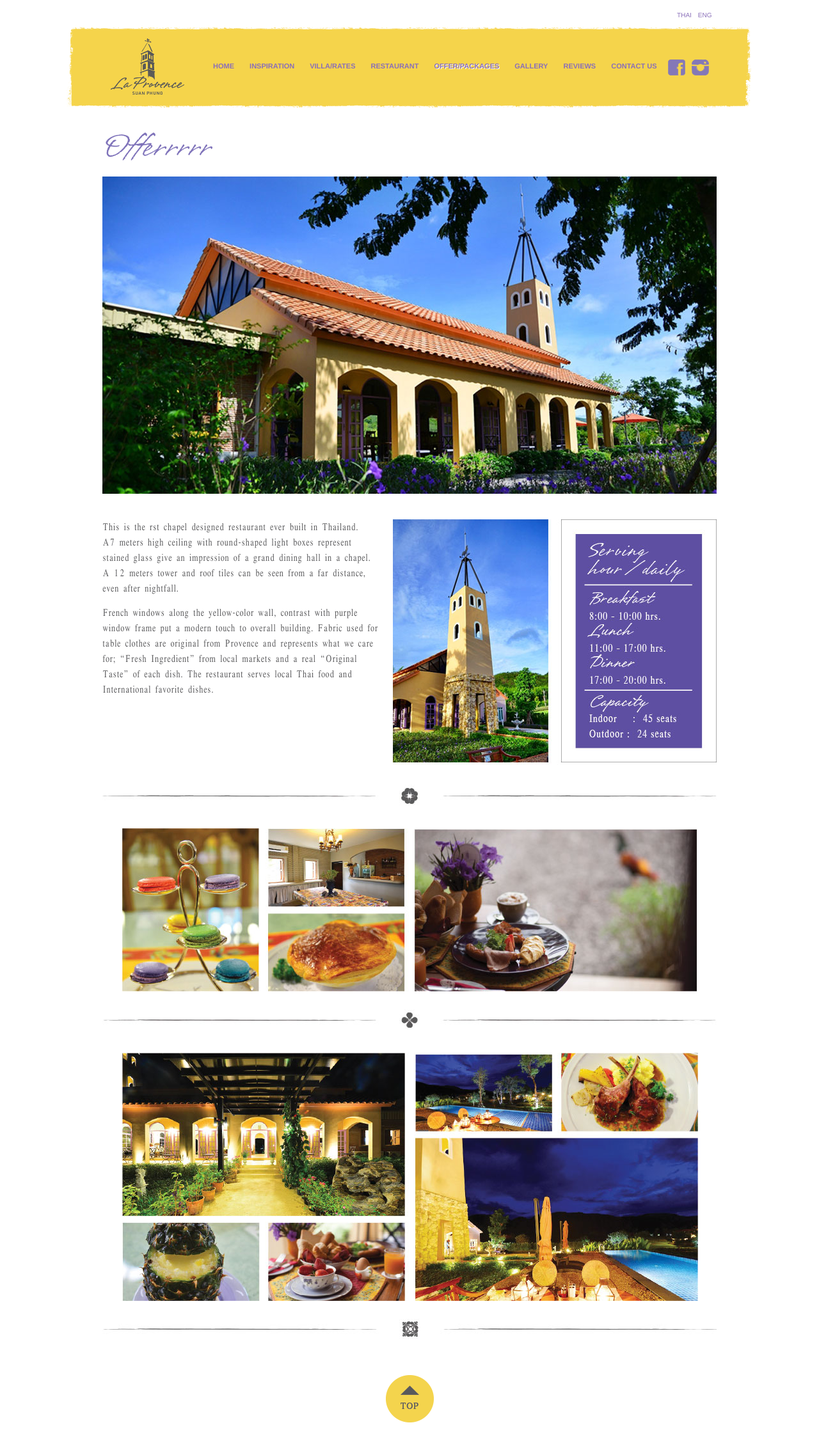
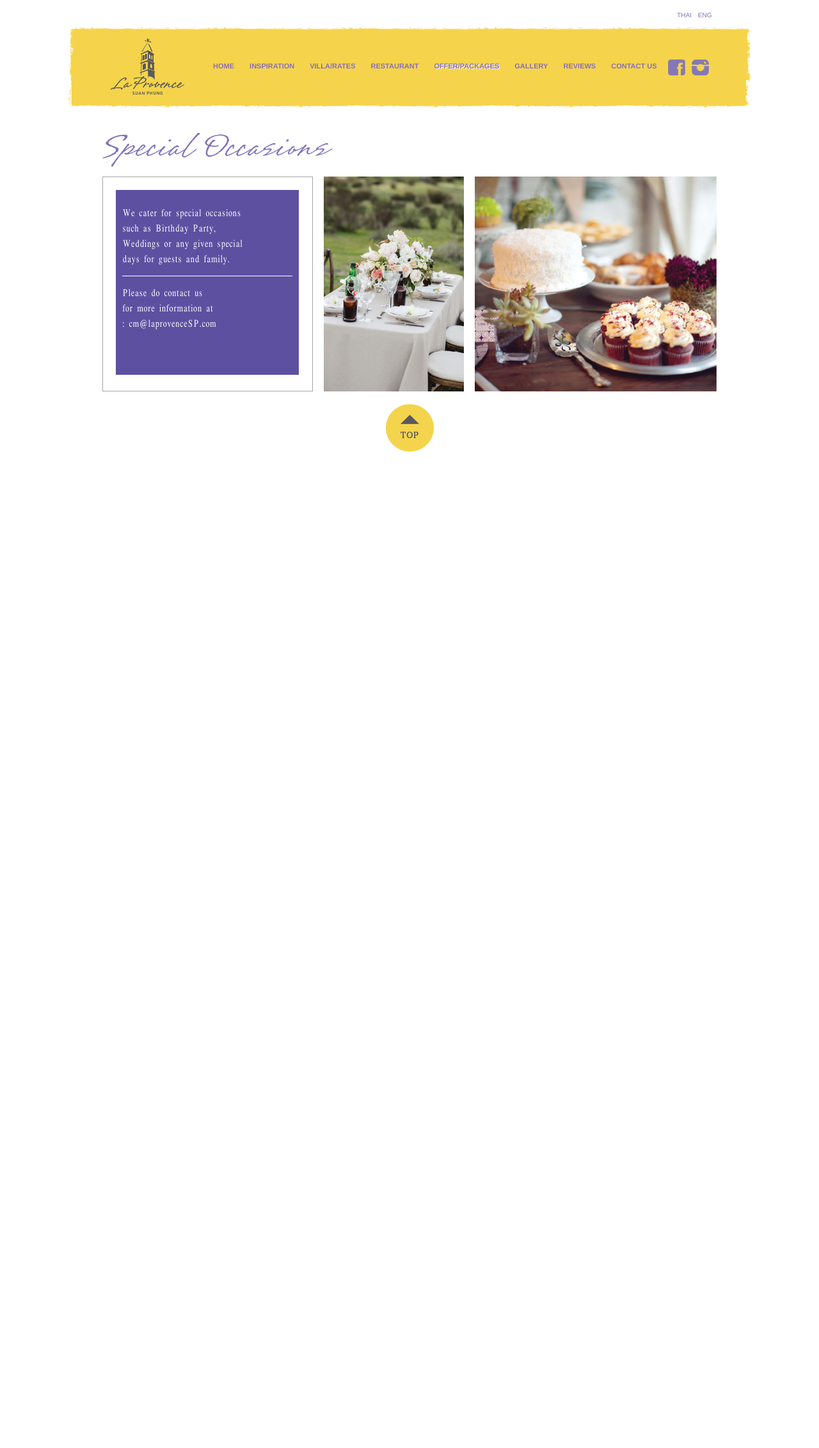
Before and after one commit to ecadigital/resort2, a PHP site: page /offer-packages.php in a window 1280 px wide. Shown: the whole page at 64% size. After the commit the page ends 706 px from the top, so only its background shows below. Run offline with PHP 8.4, Linux system fonts and the light colour scheme; some libraries are stand-ins or nearby versions.

Commit message:
special
special1

```diff
--- a/css/layout.css
+++ b/css/layout.css
@@ -22,11 +22,17 @@
     font-style: normal;
 
 }
+
+*{  -webkit-box-sizing: border-box; /* Safari/Chrome, other WebKit */
+  -moz-box-sizing: border-box;    /* Firefox, other Gecko */
+  box-sizing: border-box;         /* Opera/IE 8+ */}
 body{
 	color: #59595B;
 	font-family: 'db75naraimodernregular';
 	font-size: 13px;
 }
+
+
 #menu-wrapper{
 	background: url(../images/topmenu-bg.png) no-repeat;
 	width: 1075px;
@@ -541,3 +547,51 @@ p{
 		height: auto;
 	}
 }
+
+.blog {
+	width: 329px;
+	height: 336px;
+	background: #fff;
+	border: solid 1px #a6a3a4;
+	padding: 20px;
+	margin-right: 17px;
+	float: left;
+}
+
+.blog-in {
+	width: 286px;
+	height: 289px;
+	background: #5e50a1;
+
+
+}
+
+.blog-in p{
+	color: #fff!important;
+
+}
+
+.blog-in{
+	padding: 10px;
+}
+.white-line{
+	width: 100%;
+	height: 1px;
+	background: white;
+	display: block;
+}
+.overflow {
+	overflow: hidden;
+}
+#sp-img1 {
+	width: 219px;
+	height: 336px;
+	margin-right: 17px;
+	float: left;
+}
+
+#sp-img2 {
+	width: 378px;
+	height: 336px;
+
+}
--- a/offer-packages.php
+++ b/offer-packages.php
@@ -28,77 +28,31 @@
 
 
         <div id="inner-wrapper">
-	        <h1 class="left">Offerrrrr</h1>
+	        <h1 class="left">Special Occasions</h1>
 	     </div>
         <!--inner-wrapper-->
 
 
+       <div id="wrap-inner">
+	    	<div id="special-wrapper">
+	    		<div class="blog">
+	    			<div class="blog-in">
+	    			<p>We cater for special occasions<br>
+	    			 such as Birthday Party,<br>
+					 Weddings or any given special<br>
+					 days for guests and family. <br> </p>
+					 <div class="white-line"></div>
+					 <p>Please do contact us <br>
+					 for more information at<br> : cm@laprovenceSP.com</p>
+	    			</div>
+	    		</div>
+	    		</div>
+	    	</div>
+	    	<div id="sp-img1" class="overflow"><img src="img/sp-img1.jpg">
+	    	</div>
+	    	<div id="sp-img2" class="overflow"><img src="img/sp-img2.jpg">
+	    	</div>
 
-       <div id="wrap-inner">
-	       <div>
-		       <img src="images/res-head.jpg">
-	       </div>
-	       <div class="contentsam">
-	       <div class="p45">
-		       <p>This is the first chapel designed restaurant ever built
-in Thailand.  <br>A7 meters high ceiling with  round-shaped
-light boxes represent stained glass give an impression
-of a grand dining hall in a chapel.  A 12 meters tower
-and roof tiles can be seen from a far distance, even after nightfall.</p>
-
-
-<p>French windows along the yellow-color wall,
-contrast with purple window frame put a modern touch
-to overall building.  Fabric used for table clothes are
-original from Provence and represents what we care for;
-“Fresh Ingredient” from local markets and a real
-“Original Taste” of each dish.  The restaurant serves
-local Thai food and International favorite dishes.  </p>
-	       </div>
-
-
-	       <div class="img50">
-		       <img src="images/res3.jpg">
-	       </div>
-	       <div class="clearfix"></div>
-
-	       		 <div class="linelarge">
-			        <img src="images/flowerline.jpg">
-		        </div>
-		        <div class="clearfix"></div>
-
-
-
-
-		        <div class="imgsam">
-			        <img src="images/sam1.jpg">
-		        </div>
-
-
-
-
-		        <div class="linelarge">
-			        <img src="images/flower-line2.jpg">
-		        </div>
-		        <div class="clearfix"></div>
-
-
-		        <div class="imgsam">
-			        <img src="images/res4.jpg">
-		        </div>
-
-
-
-		        <div class="linelarge">
-			        <img src="images/flower-line3.jpg">
-		        </div>
-		        <div class="clearfix"></div>
-
-	       </div>
-	       <!--contentsam-->
-
-       </div>
-       <!--wrap-inner-->
 
 
 
@@ -107,6 +61,7 @@ local Thai food and International favorite dishes.  </p>
         </div>
 
 
+        </div>
 
 
 
```
Also changed, not shown: img/sp-img1.jpg (added), img/sp-img2.jpg (added).
